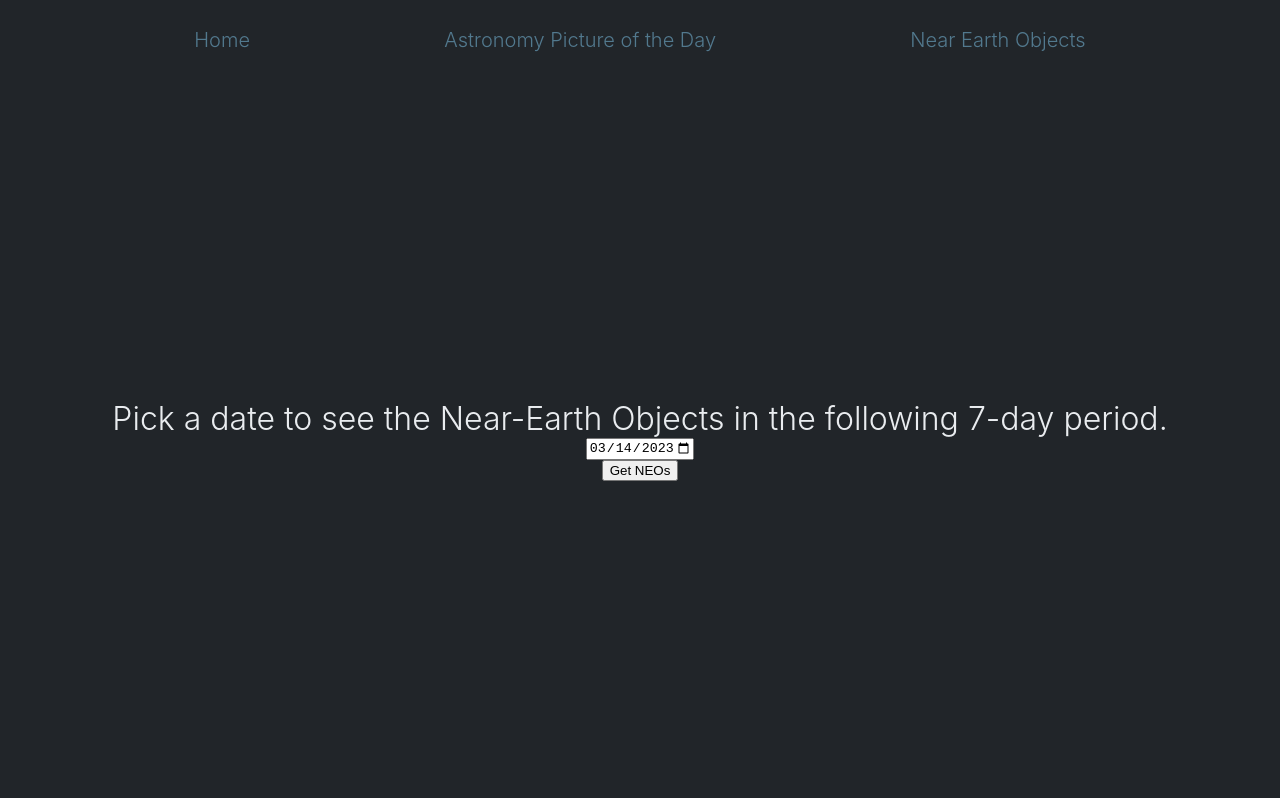
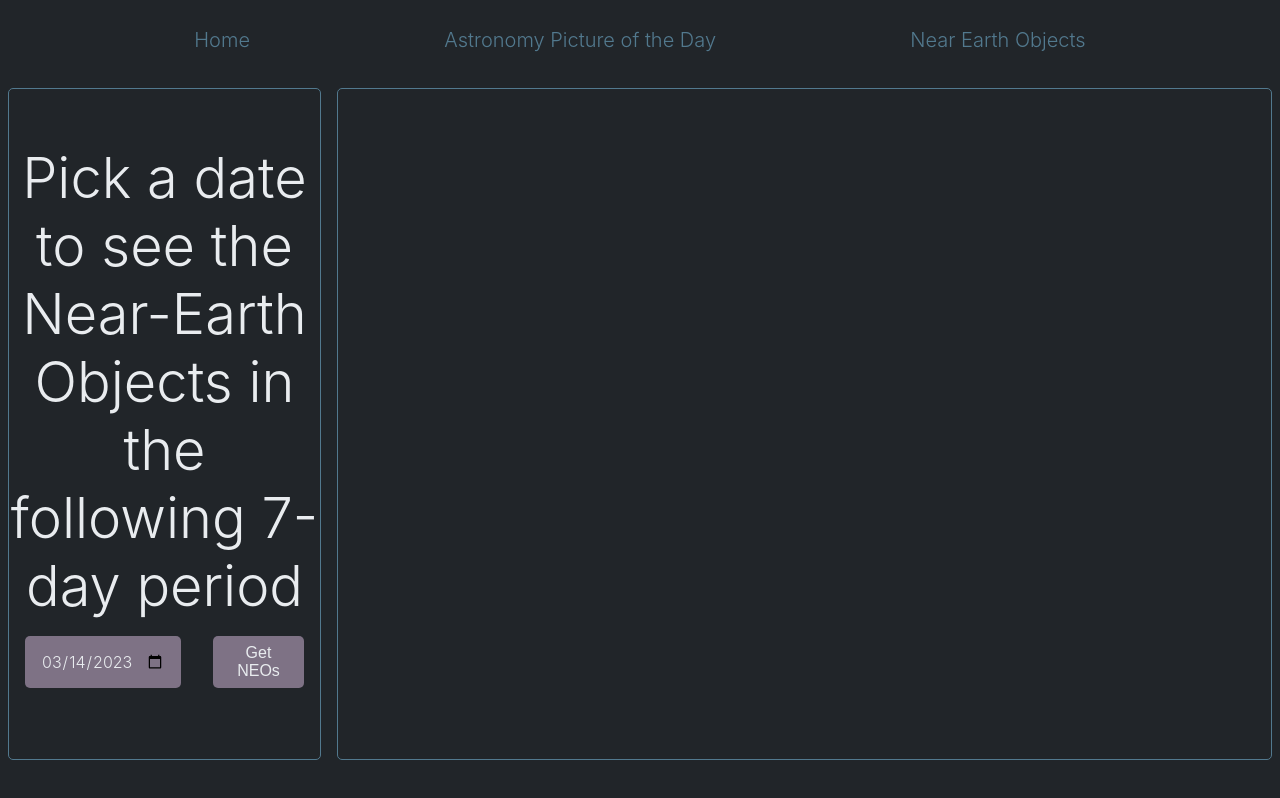
Before and after one commit to elijahlc/cosmic-explorer, a React (Create React App) app: page /neos in a window 1280 px wide. Built offline with nearby package versions, Linux system fonts and the light colour scheme.

Commit message:
basic styling

```diff
--- a/src/App.css
+++ b/src/App.css
@@ -5,35 +5,109 @@ body {
 }
 
 /* global styling */
-main {
-	min-height: calc((var(--vh, 1vh) * 100) - 5rem - 2rem);
-	padding: 1rem;
-	display: flex;
-	flex-direction: column;
-	justify-content: center;
-	align-items: center;
-}
 
 h1 {
 	margin: 0;
 	text-align: center;
 	font-weight: 300;
+	font-size: 56px;
+}
+
+h2 {
+	margin: 0;
+	text-align: center;
+	font-weight: 300;
+	font-size: 40px;
+}
+
+h3 {
+	margin: 0;
+	text-align: center;
+	font-weight: 300;
+	font-size: 32px;
+}
+
+p {
+	font-size: 24px;
+	text-align: center;
+}
+
+button {
+	margin: 1rem;
+	border: 0;
+	background-color: #7e7285;
+	color: #e9ecef;
+	border-radius: 5px;
+	font-size: 1rem;
+	font-weight: 300;
+	padding: 0.5rem 1rem;
+	transition: background-color 0.5s ease;
+}
+
+button:hover {
+	cursor: pointer;
+	background-color: #52798e;
+	color: #e9ecef;
+}
+
+button:active {
+	background-color: #497fab;
+}
+
+input[type='date'] {
+	font-family: -apple-system, BlinkMacSystemFont, 'Segoe UI', 'Roboto', 'Oxygen', 'Ubuntu', 'Cantarell', 'Fira Sans',
+		'Droid Sans', 'Helvetica Neue', sans-serif;
+	margin: 1rem;
+	border: 0;
+	background-color: #7e7285;
+	color: #e9ecef;
+	border-radius: 5px;
+	font-size: 1rem;
+	font-weight: 300;
+	padding: 0.5rem 1rem;
+	cursor: pointer;
 }
 
 a {
 	text-decoration: none;
 	color: #52798e;
+	transition: color 0.5s ease;
 }
 
 a:hover {
 	color: #7e7285;
-	text-decoration: underline;
 }
 
 .alien {
 	font-family: 'Orbitron', sans-serif;
 	text-transform: uppercase;
 	letter-spacing: 5px;
+}
+
+.selector {
+	width: 25%;
+	display: flex;
+	flex-direction: column;
+	justify-content: center;
+}
+
+.selector div {
+	display: flex;
+	width: 100%;
+	justify-content: center;
+}
+
+.result-container {
+	width: 75%;
+	padding: 1rem 0;
+}
+
+.result-container * {
+	margin: 0.5rem;
+}
+
+.asteroid {
+	font-size: 48px;
 }
 
 /* component styling */
@@ -46,25 +120,73 @@ a:hover {
 	font-size: 1.25rem;
 }
 
-.Home h1 {
-	font-size: 56px;
+.Home {
+	min-height: calc((var(--vh, 1vh) * 100) - 5rem - 2rem);
+	padding: 1rem;
+	display: flex;
+	flex-direction: column;
+	justify-content: center;
+	align-items: center;
 }
 
-.Home p {
+.feature {
+	min-height: calc((var(--vh, 1vh) * 100) - 5rem - 2rem);
+	display: flex;
+	justify-content: center;
+}
+
+.feature > * {
+	margin: 0.5rem;
+	border: 1px solid #52798e;
+	border-radius: 5px;
+}
+
+.APoDResult {
+	display: flex;
+	flex-direction: column;
+	justify-content: flex-start;
+	align-items: center;
+}
+
+.APoDResult img {
+	max-height: calc(var(--vh, 1vh) * 50);
+}
+
+.NEO-container {
+	display: flex;
+	flex-direction: row;
+	flex-wrap: wrap;
+}
+
+.NEO {
+	width: calc(33% - 1rem);
+	height: 350px;
+	background-color: #7e7285;
+	display: flex;
+	flex-direction: column;
+	align-items: center;
+	justify-content: center;
+}
+
+.Loading {
+	width: 100%;
+	height: 100%;
+	text-align: center;
 	font-size: 32px;
-	text-align: center;
 }
+
+/* portrait mobile styling */
 
 @media (max-width: 576px) {
 	.Nav {
 		flex-direction: column;
 	}
 
-	.Home h1 {
+	h1 {
 		font-size: 32px;
 	}
 
-	.Home p {
+	p {
 		font-size: 24px;
 	}
 }
--- a/src/Components/APoD.js
+++ b/src/Components/APoD.js
@@ -57,16 +57,21 @@ const APoD = () => {
 	}
 
 	return (
-		<main className="APoD">
-			<>
-				<h1>Pick a date</h1>
-				<input type="date" value={date} onChange={handleDateChange} max={formatToday()} />
-				<button onClick={getAPoD}>Get APoD</button>
-			</>
+		<main className="feature">
+			<div className="selector">
+				<h1>Pick a date to see a picture</h1>
 
-			{isLoading && <Loading />}
+				<div>
+					<input type="date" value={date} onChange={handleDateChange} max={formatToday()} />
+					<button onClick={getAPoD}>Get APoD</button>
+				</div>
+			</div>
 
-			{hasResult && !isLoading && <APoDResult {...APoD} />}
+			<div className="result-container">
+				{isLoading && <Loading />}
+
+				{hasResult && !isLoading && <APoDResult {...APoD} />}
+			</div>
 		</main>
 	);
 };
--- a/src/Components/APoDResult.js
+++ b/src/Components/APoDResult.js
@@ -2,8 +2,11 @@ import React from 'react';
 
 const APoDResult = ({ date, explanation, media_type, title, url }) => {
 	return (
-		<div>
-			<h2>{title}</h2>
+		<div className="APoDResult">
+			<h2>Astronomy Picture of the Day for {date}</h2>
+
+			<h3>{title}</h3>
+
 			{media_type === 'image' ? (
 				<img src={url} alt={title} />
 			) : (
--- a/src/Components/Loading.js
+++ b/src/Components/Loading.js
@@ -1,7 +1,7 @@
 import React from 'react';
 
 const Loading = () => {
-	return <div>Searching the cosmos 💫</div>;
+	return <div className="Loading">Searching the cosmos 💫</div>;
 };
 
 export default Loading;
--- a/src/Components/NEO.js
+++ b/src/Components/NEO.js
@@ -2,14 +2,20 @@ import React from 'react';
 
 const NEO = ({ name, dangerous, diameter_min, diameter_max, closest_approach, miss_distance }) => {
 	return (
-		<div>
-			<p>{name}</p>
+		<div className="NEO">
+			<span className="asteroid">☄️</span>
+
+			<h3>{name}</h3>
+
 			<p>
-				Estimated size: between {Math.round(diameter_min)} and {Math.round(diameter_max)} meters
+				Estimated diameter between {Math.round(diameter_min)} and {Math.round(diameter_max)} meters
 			</p>
+
 			<p>
 				Closest approach on {closest_approach} and missing Earth by {Math.round(miss_distance)} kilometers
 			</p>
+
+			<p>{dangerous ? '😰 Potentially hazardous' : '👍 Not dangerous'}</p>
 		</div>
 	);
 };
--- a/src/Components/NEOs.js
+++ b/src/Components/NEOs.js
@@ -57,19 +57,24 @@ const NEOs = () => {
 	}
 
 	return (
-		<main>
-			<>
-				<h1>Pick a date to see the Near-Earth Objects in the following 7-day period.</h1>
+		<main className="feature">
+			<div className="selector">
+				<h1>Pick a date to see the Near-Earth Objects in the following 7-day period</h1>
+
+				<div>
 					<input type="date" value={date} onChange={handleDateChange} max={formatToday()} />
 					<button onClick={getNEOs}>Get NEOs</button>
-			</>
+				</div>
+			</div>
 
+			<div className="result-container">
 				{isLoading && <Loading />}
 
 				{hasResult && !isLoading && (
-				<div>
-					<h2>{NEOs.element_count} objects found!</h2>
+					<>
+						<h2>{NEOs.element_count} Objects Found</h2>
 
+						<div className="NEO-container">
 							{Object.values(NEOs.near_earth_objects).map((object) => (
 								<NEO
 									key={object[0].id}
@@ -82,7 +87,9 @@ const NEOs = () => {
 								/>
 							))}
 						</div>
+					</>
 				)}
+			</div>
 		</main>
 	);
 };
```
Lines whose indentation alone changed are shown as unchanged.
